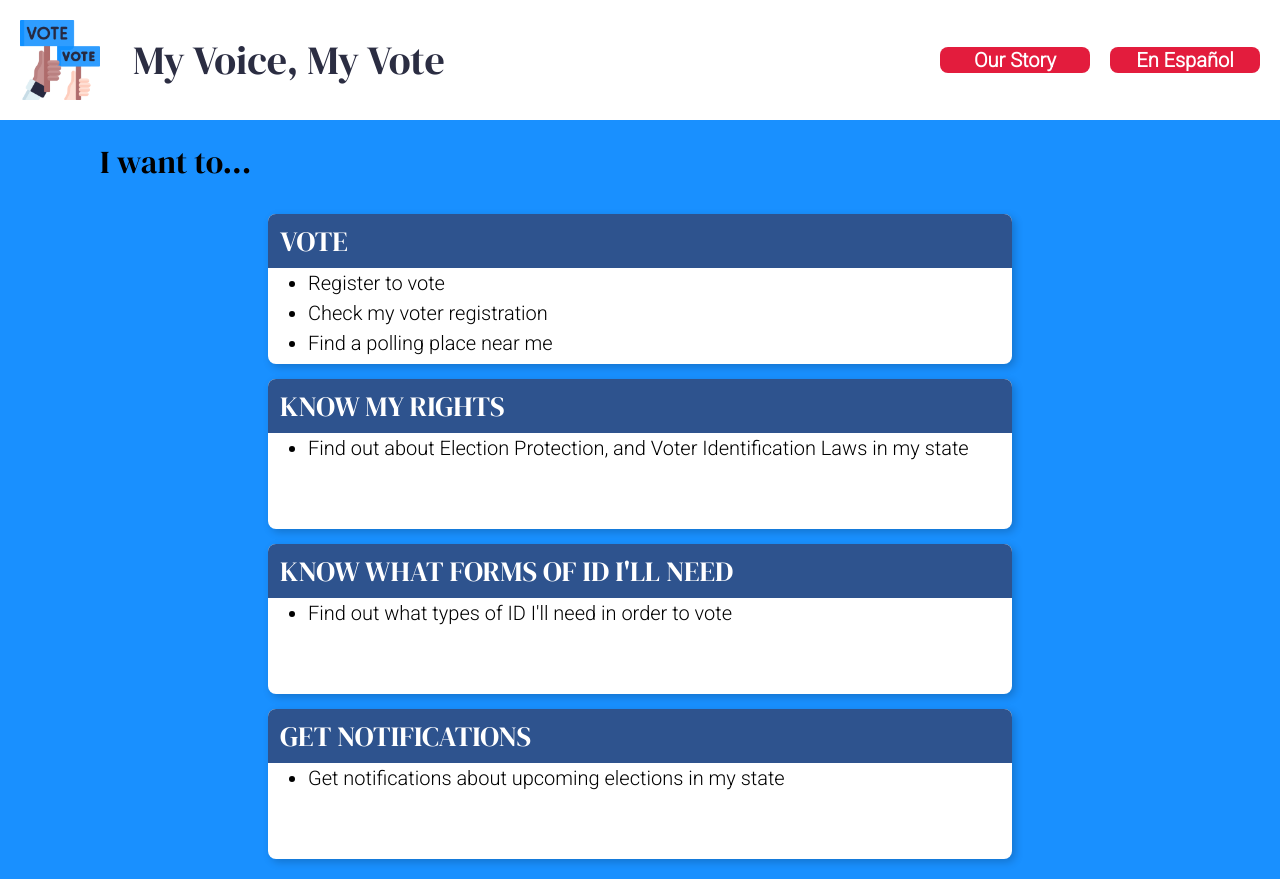
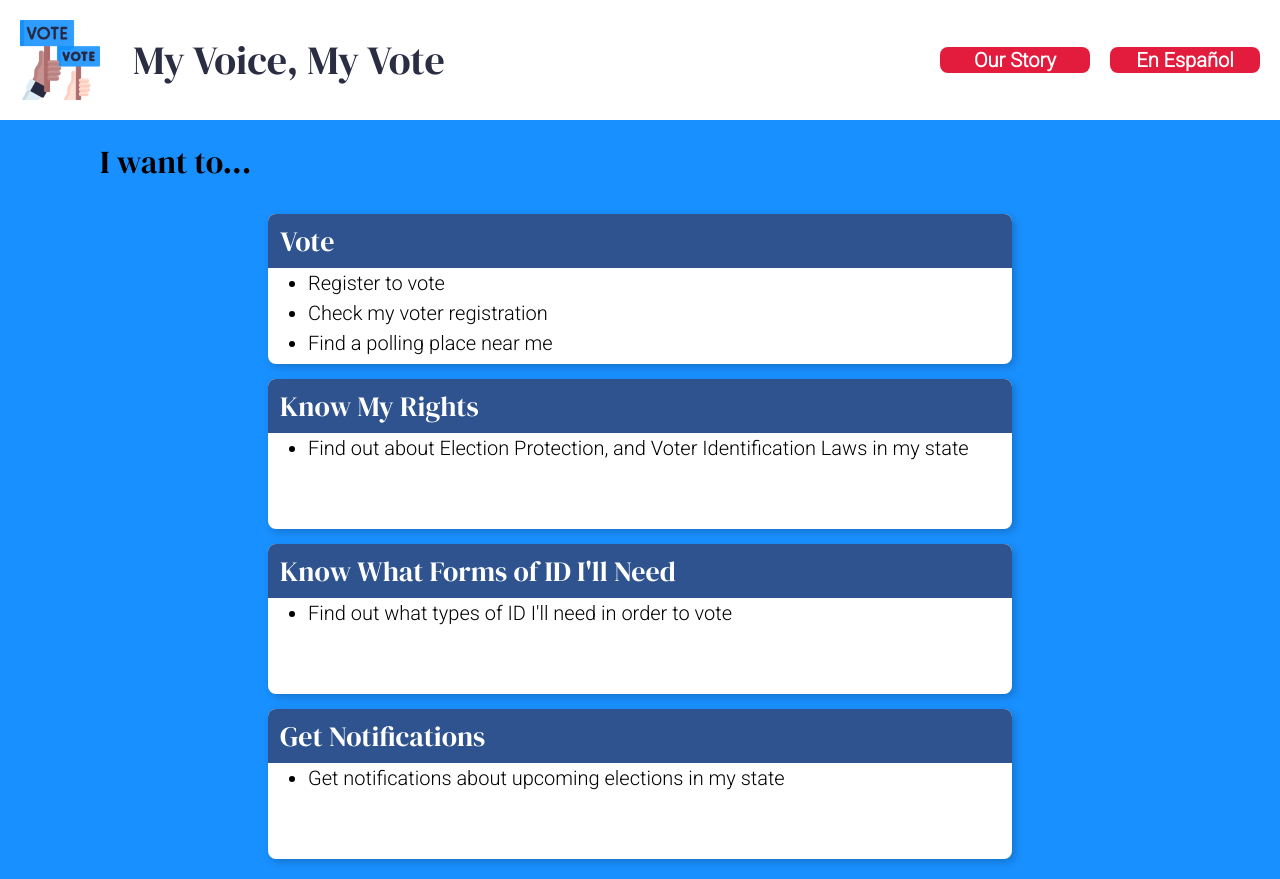
Before and after one commit to ivonne-hernandez/mi-voz-mi-voto-1, a React (Create React App) app: page / in a window 1280 px wide. Built offline with nearby package versions, Linux system fonts and the light colour scheme; the HTML template or start-up script is replaced by a standard one.

Commit message:
Refactor the name of the headers for each of the routes in the HomePageRouting component

```diff
--- a/src/Components/HomePageRoutingComponent/HomePageRoutingComponent.js
+++ b/src/Components/HomePageRoutingComponent/HomePageRoutingComponent.js
@@ -3,10 +3,10 @@ import RouteCard from '../RouteCard/RouteCard';
 
 const HomePageRoutingComponent = () => {
   const routes = [
-    { header: 'VOTE', listItems: ['Register to vote', 'Check my voter registration', 'Find a polling place near me'], linksTo: ['/register-to-vote', '/check-registration', '/find-polling-place'] },
-    { header: 'KNOW MY RIGHTS', listItems: ['Find out about Election Protection, and Voter Identification Laws in my state'], linksTo: ['/election-protection']},
-    { header: 'KNOW WHAT FORMS OF ID I\'LL NEED', listItems:['Find out what types of ID I\'ll need in order to vote'], linksTo: ['/required-forms-of-id']},
-    { header: 'GET NOTIFICATIONS', listItems:['Get notifications about upcoming elections in my state'], linksTo: ['/get-notifications']}
+    { header: 'Vote', listItems: ['Register to vote', 'Check my voter registration', 'Find a polling place near me'], linksTo: ['/register-to-vote', '/check-registration', '/find-polling-place'] },
+    { header: 'Know My Rights', listItems: ['Find out about Election Protection, and Voter Identification Laws in my state'], linksTo: ['/election-protection']},
+    { header: 'Know What Forms of ID I\'ll Need', listItems:['Find out what types of ID I\'ll need in order to vote'], linksTo: ['/required-forms-of-id']},
+    { header: 'Get Notifications', listItems:['Get notifications about upcoming elections in my state'], linksTo: ['/get-notifications']}
   ];
 
   const displayRouteCards = () => {
```
